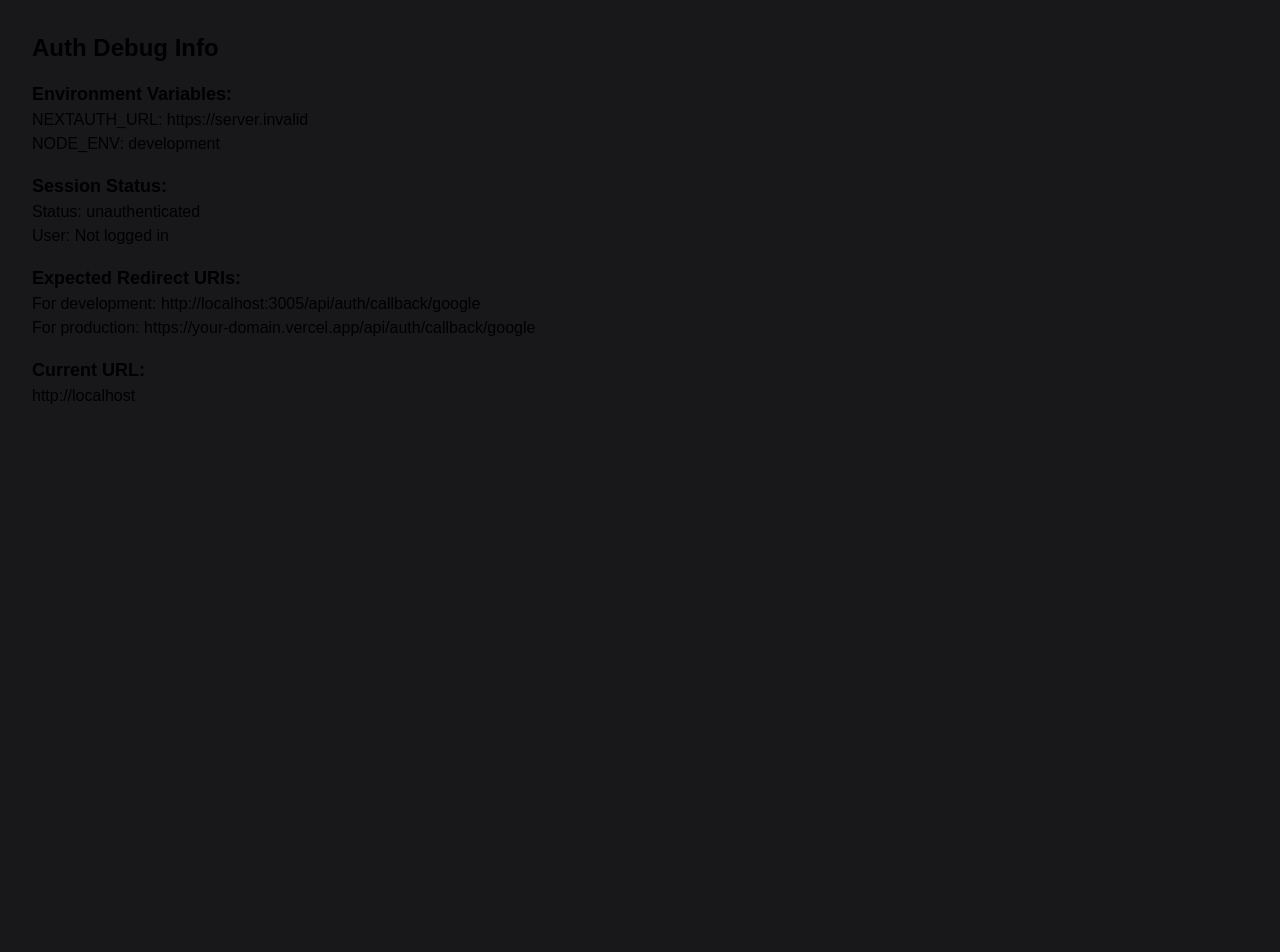
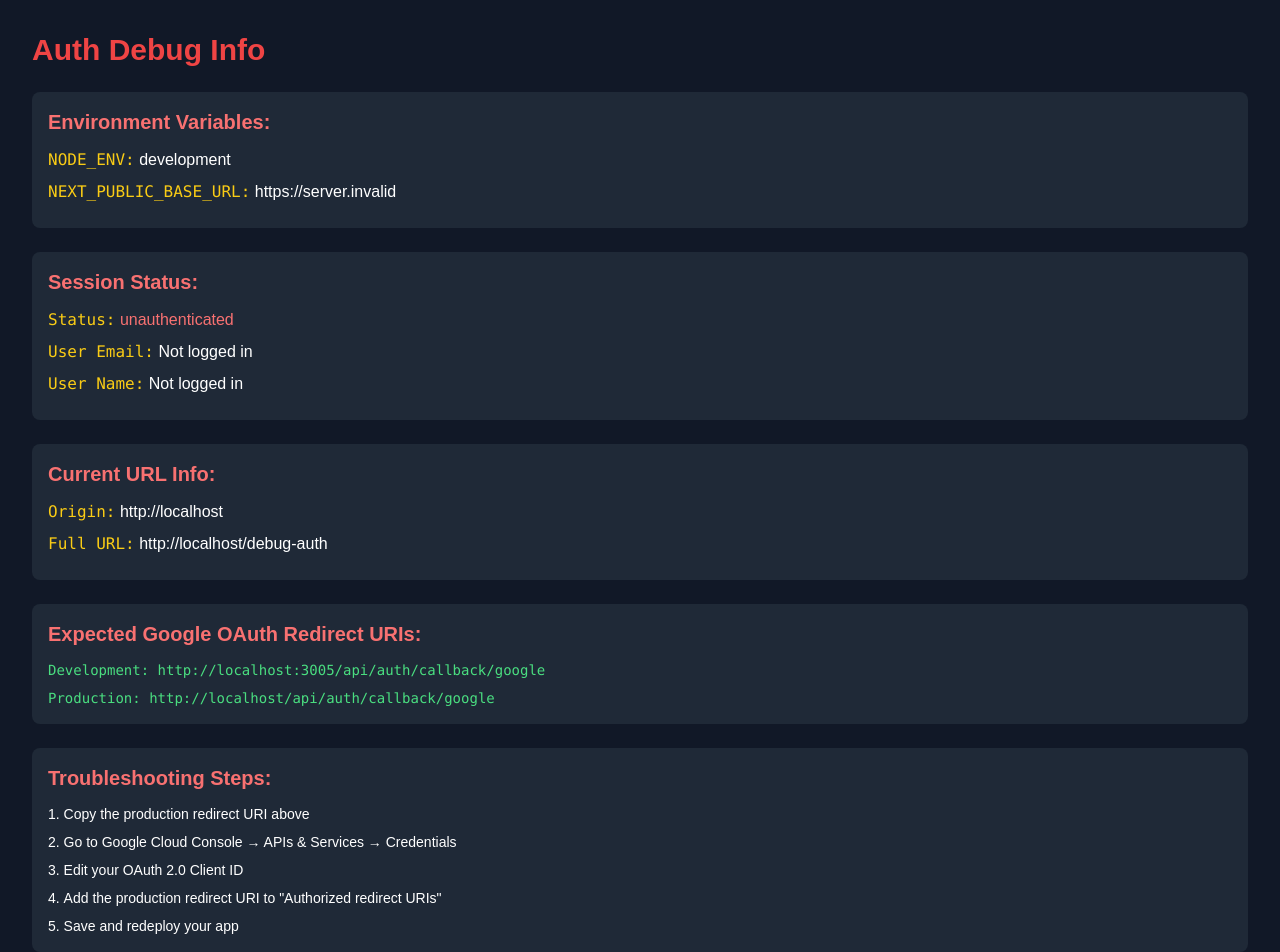
Before and after one commit to Diego-Dos-Santos/sport-ev-prod, a Next.js app: page /debug-auth in a window 1280 px wide. Shown: the top 952 px of the page. Before the commit the page ends 800 px from the top, so only its background shows below. Built offline with nearby package versions, Linux system fonts and the light colour scheme; no server answers.

Commit message:
new-feature: Google oAuth integration on prod

```diff
--- a/app/debug-auth/page.tsx
+++ b/app/debug-auth/page.tsx
@@ -1,36 +1,64 @@
 'use client';
 
 import { useSession } from 'next-auth/react';
+import { useEffect, useState } from 'react';
 
 export default function DebugAuth() {
     const { data: session, status } = useSession();
+    const [currentUrl, setCurrentUrl] = useState('');
+
+    useEffect(() => {
+        setCurrentUrl(window.location.origin);
+    }, []);
 
     return (
-        <div className="p-8">
-            <h1 className="text-2xl font-bold mb-4">Auth Debug Info</h1>
+        <div className="p-8 bg-gray-900 text-white min-h-screen">
+            <h1 className="text-3xl font-bold mb-6 text-red-500">Auth Debug Info</h1>
 
-            <div className="space-y-4">
-                <div>
-                    <h2 className="text-lg font-semibold">Environment Variables:</h2>
-                    <p>NEXTAUTH_URL: {process.env.NEXT_PUBLIC_NEXTAUTH_URL || 'Not set'}</p>
-                    <p>NODE_ENV: {process.env.NODE_ENV}</p>
+            <div className="space-y-6">
+                <div className="bg-gray-800 p-4 rounded-lg">
+                    <h2 className="text-xl font-semibold mb-3 text-red-400">Environment Variables:</h2>
+                    <p className="mb-2"><span className="font-mono text-yellow-400">NODE_ENV:</span> {process.env.NODE_ENV}</p>
+                    <p className="mb-2"><span className="font-mono text-yellow-400">NEXT_PUBLIC_BASE_URL:</span> {process.env.NEXT_PUBLIC_BASE_URL || 'Not set'}</p>
                 </div>
 
-                <div>
-                    <h2 className="text-lg font-semibold">Session Status:</h2>
-                    <p>Status: {status}</p>
-                    <p>User: {session?.user?.email || 'Not logged in'}</p>
+                <div className="bg-gray-800 p-4 rounded-lg">
+                    <h2 className="text-xl font-semibold mb-3 text-red-400">Session Status:</h2>
+                    <p className="mb-2"><span className="font-mono text-yellow-400">Status:</span> <span className={status === 'loading' ? 'text-yellow-400' : status === 'authenticated' ? 'text-green-400' : 'text-red-400'}>{status}</span></p>
+                    <p className="mb-2"><span className="font-mono text-yellow-400">User Email:</span> {session?.user?.email || 'Not logged in'}</p>
+                    <p className="mb-2"><span className="font-mono text-yellow-400">User Name:</span> {session?.user?.name || 'Not logged in'}</p>
                 </div>
 
-                <div>
-                    <h2 className="text-lg font-semibold">Expected Redirect URIs:</h2>
-                    <p>For development: http://localhost:3005/api/auth/callback/google</p>
-                    <p>For production: https://your-domain.vercel.app/api/auth/callback/google</p>
+                <div className="bg-gray-800 p-4 rounded-lg">
+                    <h2 className="text-xl font-semibold mb-3 text-red-400">Current URL Info:</h2>
+                    <p className="mb-2"><span className="font-mono text-yellow-400">Origin:</span> {currentUrl}</p>
+                    <p className="mb-2"><span className="font-mono text-yellow-400">Full URL:</span> {typeof window !== 'undefined' ? window.location.href : 'Server side'}</p>
                 </div>
 
-                <div>
-                    <h2 className="text-lg font-semibold">Current URL:</h2>
-                    <p>{typeof window !== 'undefined' ? window.location.origin : 'Server side'}</p>
+                <div className="bg-gray-800 p-4 rounded-lg">
+                    <h2 className="text-xl font-semibold mb-3 text-red-400">Expected Google OAuth Redirect URIs:</h2>
+                    <div className="space-y-2">
+                        <p className="font-mono text-sm text-green-400">Development: http://localhost:3005/api/auth/callback/google</p>
+                        <p className="font-mono text-sm text-green-400">Production: {currentUrl}/api/auth/callback/google</p>
+                    </div>
+                </div>
+
+                <div className="bg-gray-800 p-4 rounded-lg">
+                    <h2 className="text-xl font-semibold mb-3 text-red-400">Troubleshooting Steps:</h2>
+                    <ol className="list-decimal list-inside space-y-2 text-sm">
+                        <li>Copy the production redirect URI above</li>
+                        <li>Go to Google Cloud Console → APIs &amp; Services → Credentials</li>
+                        <li>Edit your OAuth 2.0 Client ID</li>
+                        <li>Add the production redirect URI to &quot;Authorized redirect URIs&quot;</li>
+                        <li>Save and redeploy your app</li>
+                    </ol>
+                </div>
+
+                <div className="bg-blue-900 p-4 rounded-lg">
+                    <h2 className="text-xl font-semibold mb-3 text-blue-300">Production Redirect URI to Add:</h2>
+                    <p className="font-mono text-sm bg-gray-700 p-2 rounded break-all">
+                        {currentUrl}/api/auth/callback/google
+                    </p>
                 </div>
             </div>
         </div>
--- a/lib/auth.ts
+++ b/lib/auth.ts
@@ -4,17 +4,6 @@ import CredentialsProvider from 'next-auth/providers/credentials';
 import { PrismaAdapter } from '@next-auth/prisma-adapter';
 import prismadb from '@/lib/prismadb';
 import bcrypt from 'bcrypt';
-
-// Get the base URL for the current environment
-const getBaseUrl = () => {
-    if (process.env.NEXTAUTH_URL) {
-        return process.env.NEXTAUTH_URL;
-    }
-    if (process.env.VERCEL_URL) {
-        return `https://${process.env.VERCEL_URL}`;
-    }
-    return 'http://localhost:3005';
-};
 
 export const authOptions: AuthOptions = {
     adapter: PrismaAdapter(prismadb),
```
